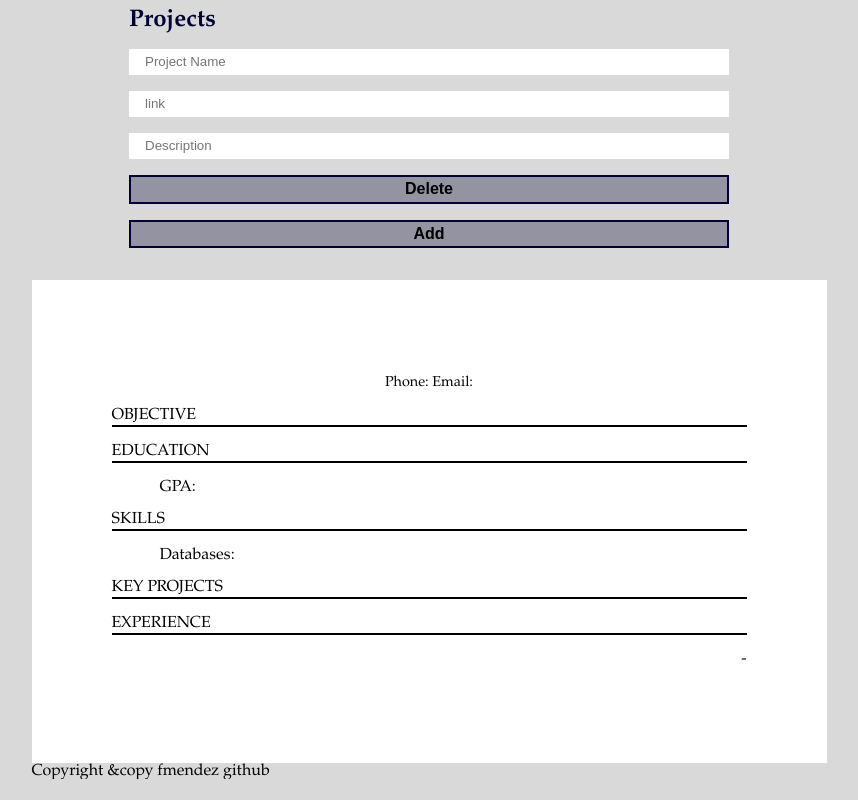
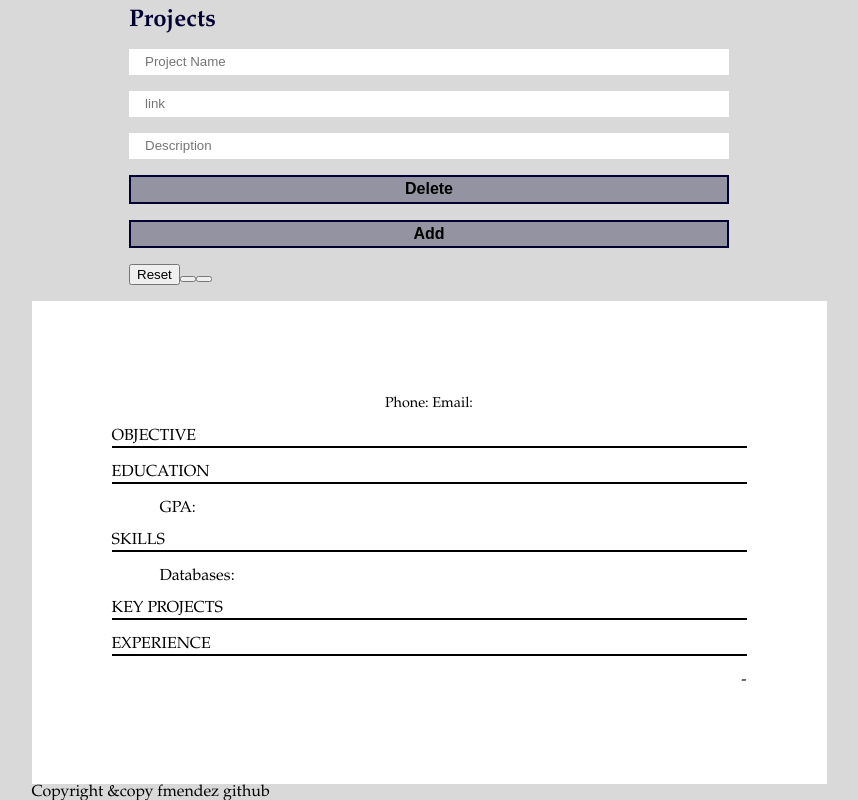
Before and after one commit to fmendezr/cv-application, a React (Create React App) app: page / in a window 1280 px wide. Shown: the part 1306-2106 px from the top of the page, without its empty margins (211-1069 px from the left). Before the commit the page ends 2085 px from the top, so only its background shows below. Built offline with nearby package versions, Linux system fonts and the light colour scheme.

Commit message:
Create a reset btn that empties out the state

```diff
--- /dev/null
+++ b/src/components/Form/ButtonSection.js
@@ -0,0 +1,18 @@
+import { Component } from "react";
+
+class ButtonSection extends Component {
+    constructor(props){
+        super(props);
+    }
+    render (){
+        return (
+            <section>
+                <button onClick={this.props.onReset}> Reset</button>
+                <button></button>
+                <button></button>
+            </section>
+        )
+    }
+}
+
+export default ButtonSection
--- a/src/components/Form/Form.js
+++ b/src/components/Form/Form.js
@@ -4,7 +4,7 @@ import EducationSection from "./Education/EducationSection";
 import ExperienceSection from "./Experience/ExperienceSection";
 import SkillsSection from "./Skills/SkillsSection";
 import ProjectsSection from "./Projects/ProjectsSection";
-import { faCircleXmark } from "@fortawesome/free-regular-svg-icons";
+import ButtonSection from "./ButtonSection";
 
 class Form extends Component {
     constructor(props){
@@ -42,6 +42,9 @@ class Form extends Component {
                     onProjectDelete={this.props.onProjectDelete}
                     onProjectAdd={this.props.onProjectAdd}
                 />
+                <ButtonSection
+                    onReset={this.props.onReset}
+                />
             </form>
         )
     }
--- a/src/components/Form/PersonalInformation.js
+++ b/src/components/Form/PersonalInformation.js
@@ -8,12 +8,12 @@ class PersonalInformationSection extends Component {
         return (
             <section style={stylingObject.section}>
                 <h3 style={stylingObject.h3}>Personal Information</h3>
-                <input name="firstName" placeholder="First Name" type="text" onChange={this.props.onPersonalChange}></input>
-                <input name="lastName" placeholder="Last Name" type="text" onChange={this.props.onPersonalChange}></input>
-                <input name="email" placeholder="Email" type="email" onChange={this.props.onPersonalChange}></input>
-                <input name="phone" placeholder="Phone Number" type="tel" onChange={this.props.onPersonalChange}></input>
-                <input name="address" placeholder="Address" type="text" onChange={this.props.onPersonalChange}></input>
-                <input name="goal" placeholder="Goal" onChange={this.props.onPersonalChange}></input>
+                <input name="firstName" placeholder="First Name" type="text" value={this.props.personalInfoItem.firstName} onChange={this.props.onPersonalChange}></input>
+                <input name="lastName" placeholder="Last Name" type="text" value={this.props.personalInfoItem.lastName} onChange={this.props.onPersonalChange}></input>
+                <input name="email" placeholder="Email" type="email" value={this.props.personalInfoItem.email} onChange={this.props.onPersonalChange}></input>
+                <input name="phone" placeholder="Phone Number" type="tel" value={this.props.personalInfoItem.phone} onChange={this.props.onPersonalChange}></input>
+                <input name="address" placeholder="Address" type="text" value={this.props.personalInfoItem.address} onChange={this.props.onPersonalChange}></input>
+                <input name="goal" placeholder="Goal" value={this.props.personalInfoItem.goal} onChange={this.props.onPersonalChange}></input>
             </section>
         )
     }
--- a/src/components/Main.js
+++ b/src/components/Main.js
@@ -22,6 +22,7 @@ class Main extends Component {
         this.handleProjectsChange = this.handleProjectsChange.bind(this);
         this.handleProjectsDelete = this.handleProjectsDelete.bind(this);
         this.handleProjectsAdd = this.handleProjectsAdd.bind(this);
+        this.handleReset =this.handleReset.bind(this);
         this.state = {
             personalInformation: {
                 firstName: "",
@@ -166,11 +167,22 @@ class Main extends Component {
         })
     }
 
+    handleReset(e){
+        e.preventDefault();
+        this.setState({
+            personalInformation: {firstName: "", lastName: "", email: "", address: "", phone: "", goal: "",},
+            experiece: [{id: generateRandomID(), company: "", position: "", location: "", from: "", to: ""},],
+            education: [{id: generateRandomID(), university: "", degree: "", gpa: "", location: "", graduationDate: ""}],
+            skills: [{id: generateRandomID(), type: "Databases", description:""}],
+            projects: [{id: generateRandomID(), projectName: "", link: "", description: ""}],
+        })
+    }
+
     render(){
         return (
             <main>
                 <Form
-                    personalInformation={this.personalInformation}
+                    personalInformation={this.state.personalInformation}
                     onPersonalChange={this.handlePersonalChange}
                     experience={this.state.experiece}
                     onExperienceChange={this.handleExperienceChange}
@@ -188,6 +200,7 @@ class Main extends Component {
                     onProjectsChange={this.handleProjectsChange}
                     onProjectDelete={this.handleProjectsDelete}
                     onProjectAdd={this.handleProjectsAdd}
+                    onReset={this.handleReset}
                 />
                 <CV
                     information={this.state}
```
